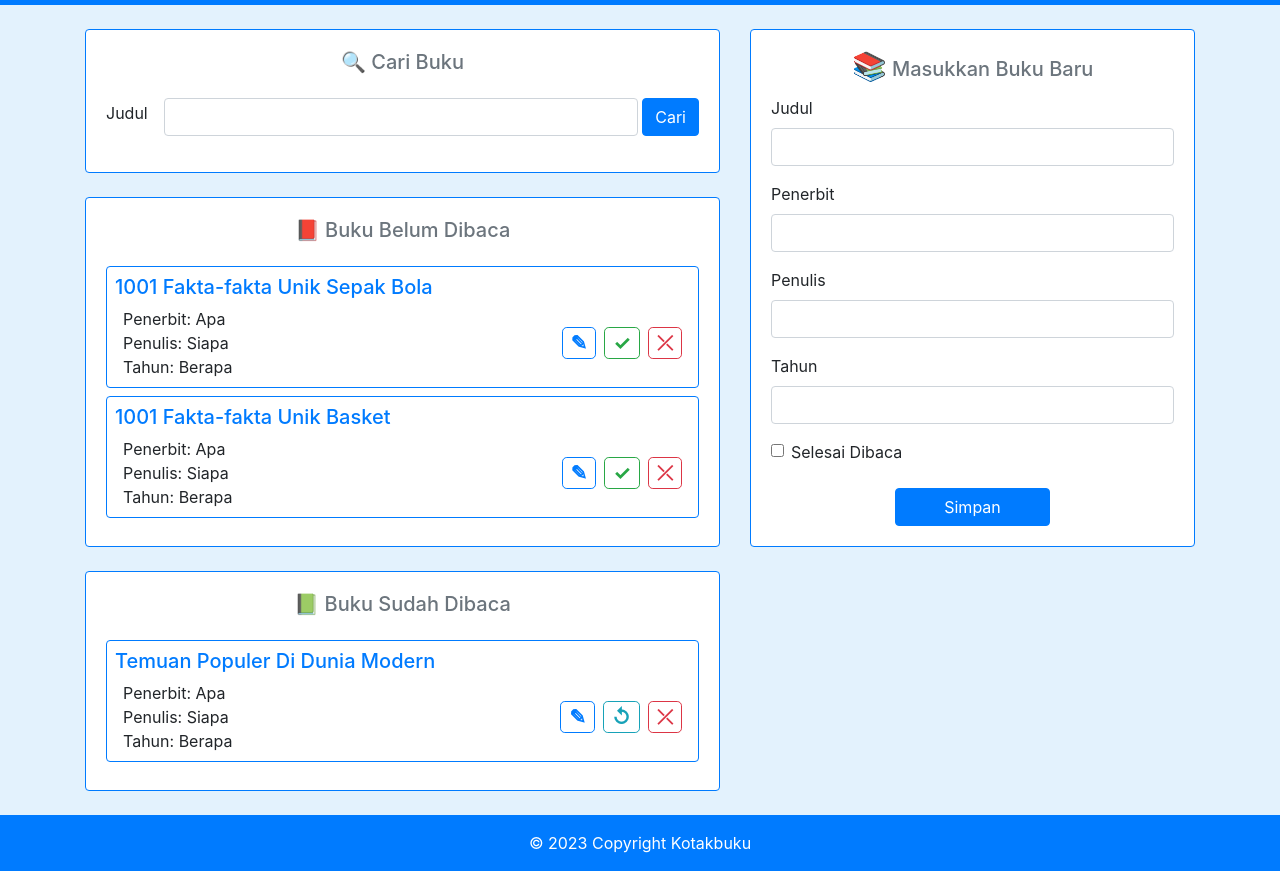
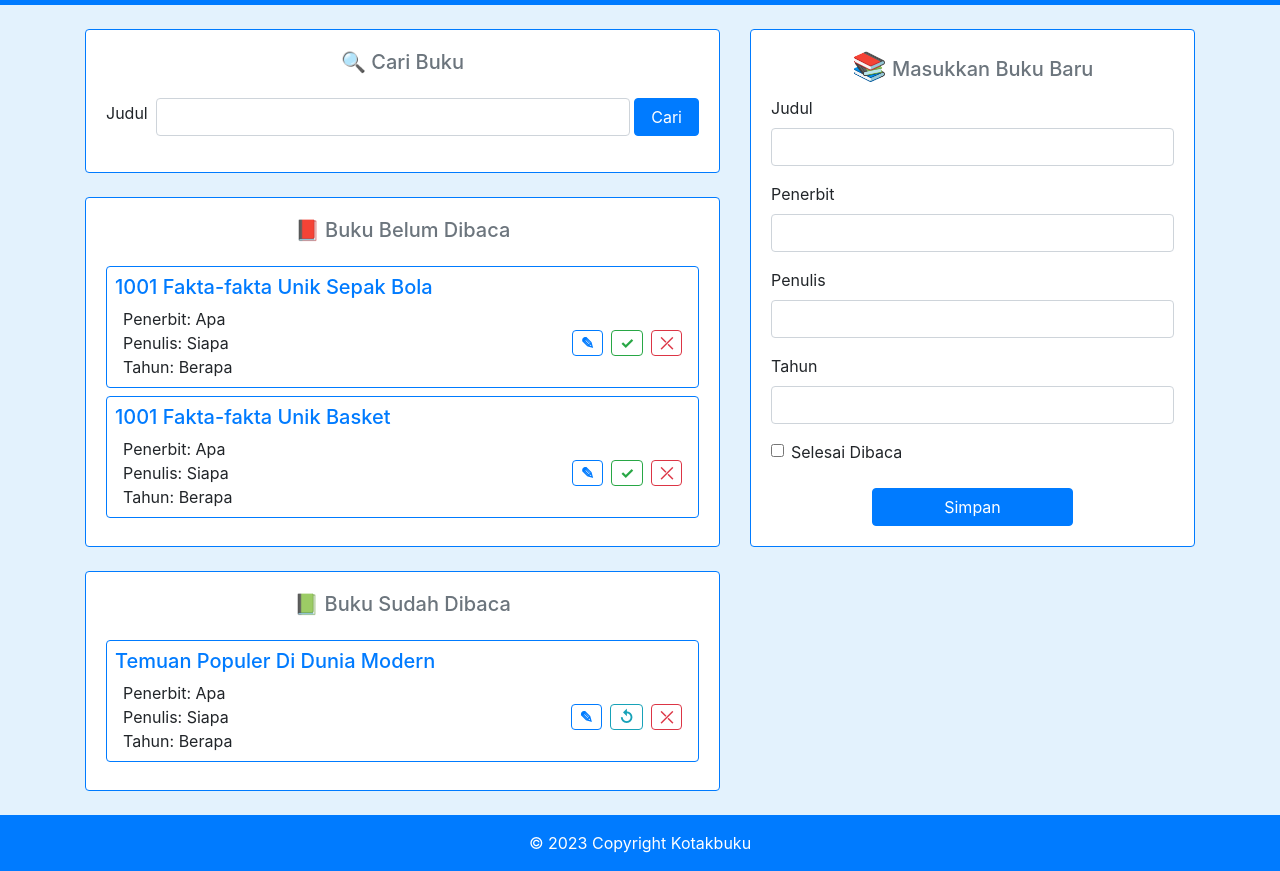
Before and after one commit to Prettt22/kotakbuku, a plain HTML site: page home.html in a window 1280 px wide. Shown: the part 51-922 px from the top of the page. Drawn offline with Linux system fonts and the light colour scheme.

Commit message:
perbarui ui

```diff
--- a/home.html
+++ b/home.html
@@ -26,14 +26,14 @@
     <!-- Bagian isi konten -->
     <div class="container mt-4">
       <div class="row justify-content-center">
-        <div class="col-lg-7 col-md-8 col-11 mb-4">
+        <div class="col-lg-7 col-md-8 col-sm-11 col-12 mb-4">
           <div class="card border border-primary mb-4">
             <div class="card-body">
               <h5 class="card-title text-secondary text-center mb-4">🔍 Cari Buku</h5>
-              <form action="" method="get" class="form-group d-flex align-items-center">
+              <form action="" method="get" class="form-group d-sm-flex align-items-center">
                 <label for="judulBuku">Judul</label>
-                <input type="text" class="form-control ml-3 mr-1" id="judulBuku" />
-                <button type="submit" class="btn btn-primary">Cari</button>
+                <input type="text" class="form-control ml-sm-2 mr-sm-1" id="judulBuku" />
+                <button type="submit" class="btn btn-primary px-sm-3 px-5 mx-sm-0 mx-auto d-sm-block d-flex">Cari</button>
               </form>
             </div>
           </div>
@@ -49,10 +49,10 @@
                     <p class="mb-0">Penulis: Siapa</p>
                     <p class="mb-0">Tahun: Berapa</p>
                   </div>
-                  <div class="d-flex mr-2">
-                    <button class="btn btn-outline-primary btn-lg py-0 px-2 font-weight-bold mr-2">&#9998;</button>
-                    <button class="btn btn-outline-success btn-lg py-0 px-2 font-weight-bold mr-2">&#10003;</button>
-                    <button class="btn btn-outline-danger btn-lg py-0 px-2 font-weight-bold">&#10539;</button>
+                  <div class="d-flex flex-sm-row flex-column mr-sm-2 m-1">
+                    <button class="btn btn-outline-primary mb-1 mb-sm-0 py-0 px-2 font-weight-bold mr-sm-2">&#9998;</button>
+                    <button class="btn btn-outline-success mb-1 mb-sm-0 py-0 px-2 font-weight-bold mr-sm-2">&#10003;</button>
+                    <button class="btn btn-outline-danger py-0 px-2 font-weight-bold">&#10539;</button>
                   </div>
                 </div>
               </div>
@@ -64,10 +64,10 @@
                     <p class="mb-0">Penulis: Siapa</p>
                     <p class="mb-0">Tahun: Berapa</p>
                   </div>
-                  <div class="d-flex mr-2">
-                    <button class="btn btn-outline-primary btn-lg py-0 px-2 font-weight-bold mr-2">&#9998;</button>
-                    <button class="btn btn-outline-success btn-lg py-0 px-2 font-weight-bold mr-2">&#10003;</button>
-                    <button class="btn btn-outline-danger btn-lg py-0 px-2 font-weight-bold">&#10539;</button>
+                  <div class="d-flex flex-sm-row flex-column mr-sm-2 m-1">
+                    <button class="btn btn-outline-primary mb-1 mb-sm-0 py-0 px-2 font-weight-bold mr-sm-2">&#9998;</button>
+                    <button class="btn btn-outline-success mb-1 mb-sm-0 py-0 px-2 font-weight-bold mr-sm-2">&#10003;</button>
+                    <button class="btn btn-outline-danger py-0 px-2 font-weight-bold">&#10539;</button>
                   </div>
                 </div>
               </div>
@@ -84,10 +84,10 @@
                     <p class="mb-0">Penulis: Siapa</p>
                     <p class="mb-0">Tahun: Berapa</p>
                   </div>
-                  <div class="d-flex mr-2">
-                    <button class="btn btn-outline-primary btn-lg py-0 px-2 font-weight-bold mr-2">&#9998;</button>
-                    <button class="btn btn-outline-info btn-lg py-0 px-2 font-weight-bold mr-2">&#8634;</button>
-                    <button class="btn btn-outline-danger btn-lg py-0 px-2 font-weight-bold">&#10539;</button>
+                  <div class="d-flex flex-sm-row flex-column mr-sm-2 m-1">
+                    <button class="btn btn-outline-primary mb-1 mb-sm-0 py-0 px-2 font-weight-bold mr-sm-2">&#9998;</button>
+                    <button class="btn btn-outline-info mb-1 mb-sm-0 py-0 px-2 font-weight-bold mr-sm-2">&#8634;</button>
+                    <button class="btn btn-outline-danger py-0 px-2 font-weight-bold">&#10539;</button>
                   </div>
                 </div>
               </div>
@@ -95,7 +95,7 @@
           </div>
         </div>
 
-        <div class="col-lg-5 col-md-8 col-11 mb-4 order-lg-last order-first">
+        <div class="col-lg-5 col-md-8 col-sm-11 col-12 mb-4 order-lg-last order-first">
           <div class="card border border-primary">
             <div class="card-body">
               <h5 class="card-title text-secondary text-center"><span class="h3">&#128218;</span> Masukkan Buku Baru</h5>
@@ -121,7 +121,7 @@
                   <label class="form-check-label" for="statusBaca">Selesai Dibaca</label>
                 </div>
                 <div class="text-center mt-4">
-                  <button type="submit" class="btn btn-primary px-5">Simpan</button>
+                  <button type="submit" class="btn btn-primary w-50">Simpan</button>
                 </div>
               </form>
             </div>
```
